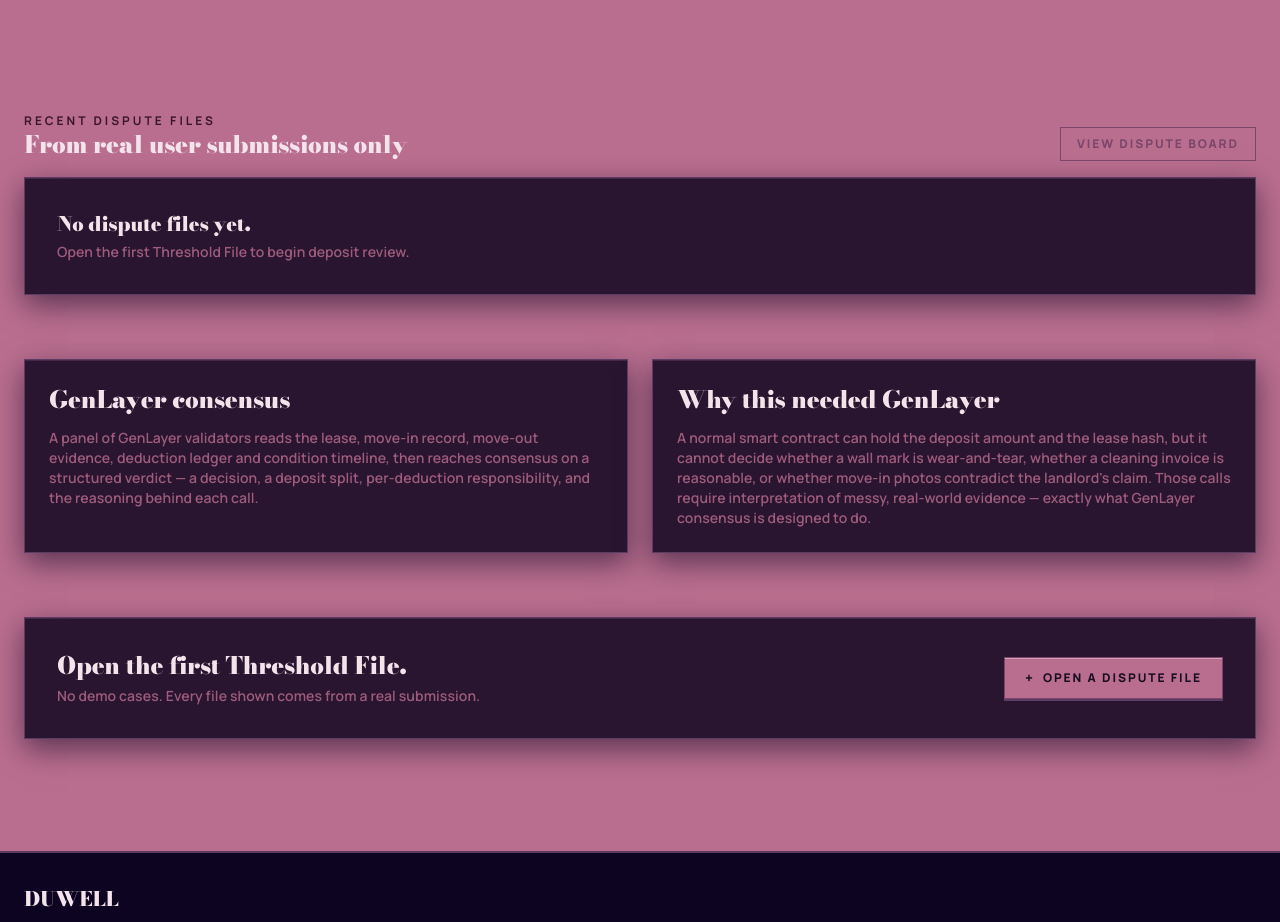
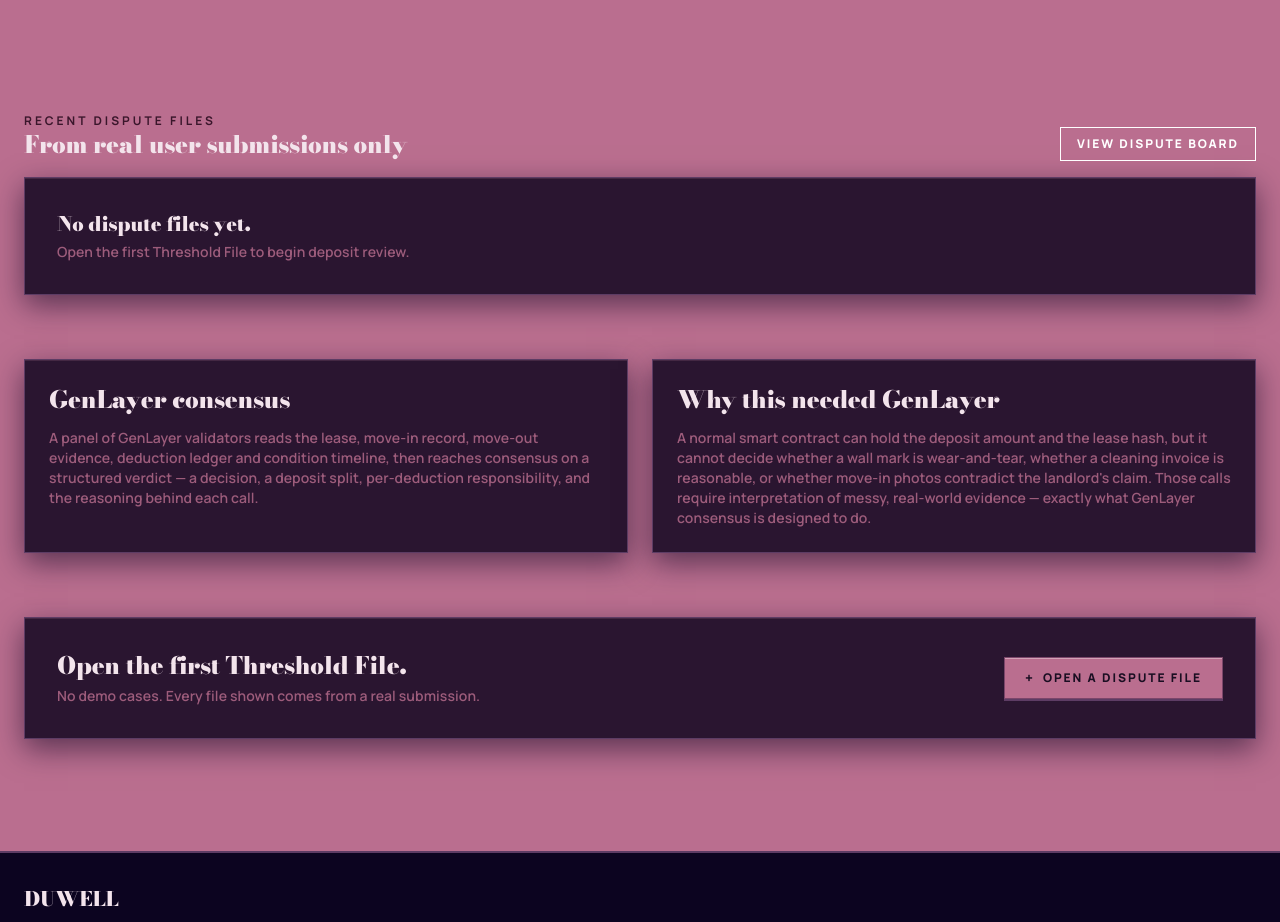
Before and after one commit to Ifem1/DUWELL, a Next.js app: page / in a window 1280 px wide. Shown: the part 1420-2342 px from the top of the page. Built offline with nearby package versions, Linux system fonts and the light colour scheme.

Commit message:
Whiten View Dispute Board button in Recent files section

```diff
--- a/src/components/landing/RealDisputePreview.tsx
+++ b/src/components/landing/RealDisputePreview.tsx
@@ -26,7 +26,7 @@
           <div className="text-xs uppercase tracking-[0.25em] text-[#3A162B] font-bold">Recent Dispute Files</div>
           <h3 className="font-display text-2xl text-paper">From real user submissions only</h3>
         </div>
-        <Link href="/disputes" className="brass-outline px-4 py-2 text-xs !text-[#7B466A] !border-[#7B466A]">View Dispute Board</Link>
+        <Link href="/disputes" className="brass-outline px-4 py-2 text-xs !text-white !border-white">View Dispute Board</Link>
       </div>
 
       {items === null ? (
```
